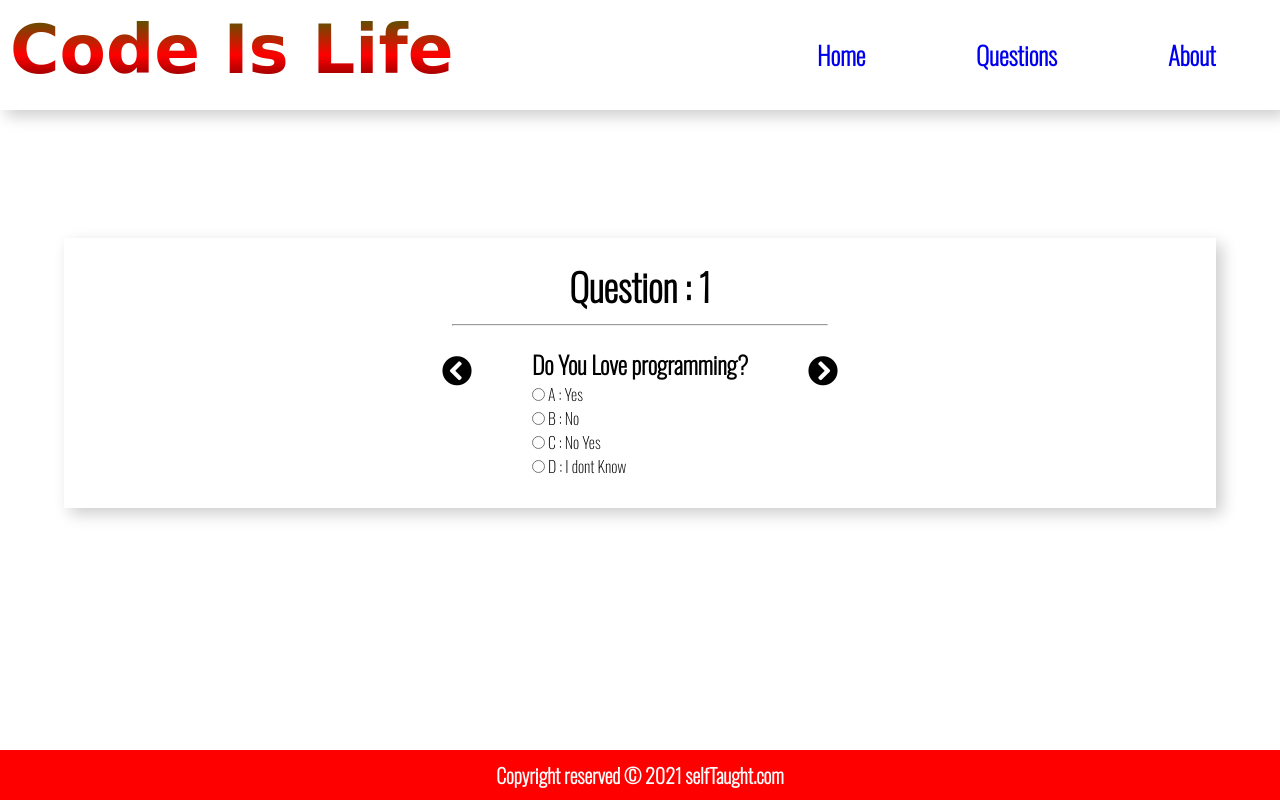
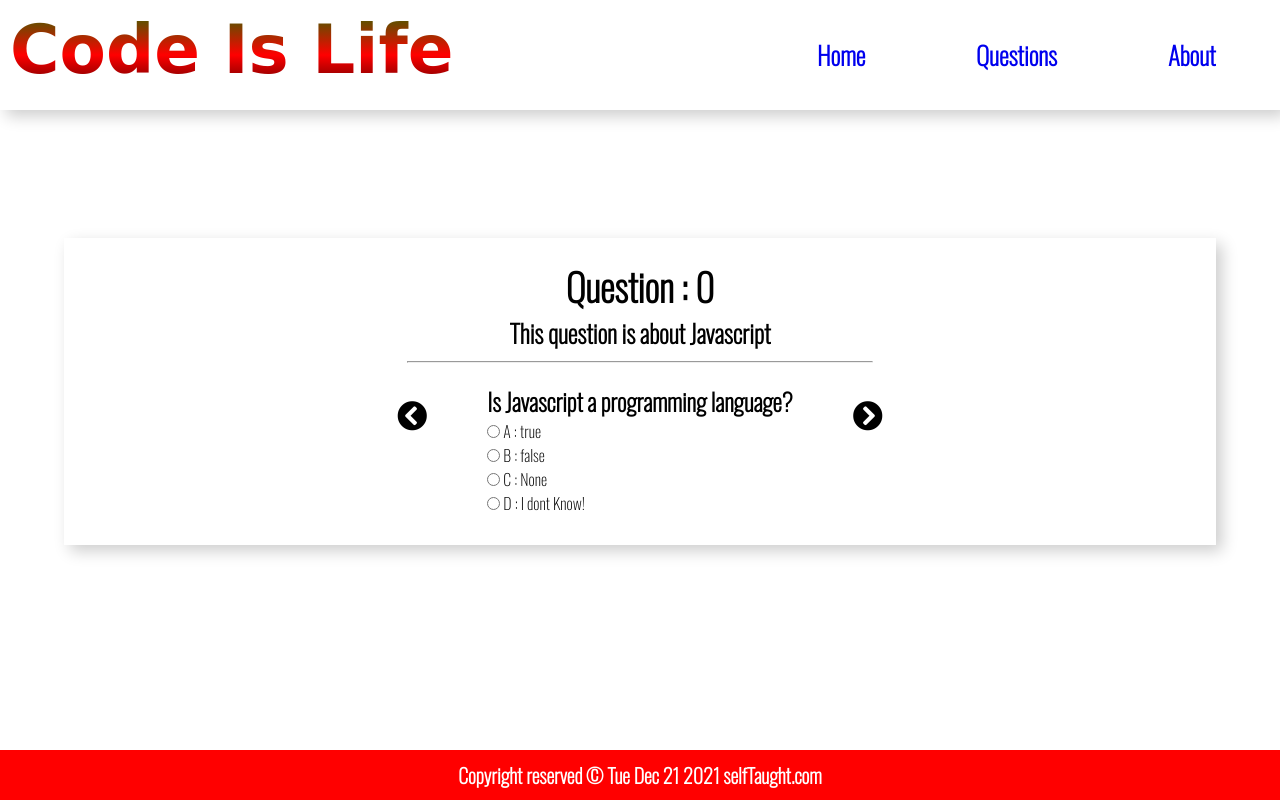
Before and after one commit to Madrine256/questions-and-answer-app, a plain HTML site: page index.html in a window 1280 px wide. Drawn offline with nearby package versions, Linux system fonts and the light colour scheme; a web font is replaced by a local one.

Commit message:
javascript functionality added

```diff
--- a/app.js
+++ b/app.js
@@ -1,12 +1,79 @@
 import {myQuestionBox} from "./qns_store/qns.js";
+const qsnTitle = document.querySelector('#qsn-title');
+const qsnABout = document.querySelector('#about');
+const radioInputs = document.querySelectorAll('input[type="radio"]');
+const labels = document.querySelectorAll('label');
+const btns = document.querySelectorAll('button');
+const questionSpanCounter = document.querySelector('#qns-counter');
+let counter = 0;
+window.addEventListener('DOMContentLoaded', ()=>{
+    dataLoading(counter);
+    questionSpanCounter.innerHTML = counter;
+    btnClick();
+    radioInputs.forEach(inputs=>{
+        inputs.checked = "";
+        inputs.onchange = (e)=>{
+            const selectedAns = e.currentTarget.value;
+        console.log(typeof selectedAns);
+        btnClick();
+        const myCurrentIncr = myQuestionBox[counter];
 
-const myQuerry = myQuestionBox.map(questionDisplay=>{
-    // return questionDisplay;
-    console.log(questionDisplay);
-    const answer = questionDisplay.answers;
-    // loop through the array answer objects
-    answer.forEach(ans=>{
-        console.log(ans)
+        if(selectedAns === myCurrentIncr.correctAns){
+            alert('u got it right');
+        }else{
+            alert('The Answer is wrong , Try Again!');
+            location.reload();
+        }
+        }
+    });
+
+});
+// finction for our data from the array object
+let dataLoading = (ourData)=>{
+    btnClick();
+    const question = myQuestionBox[ourData];
+    qsnTitle.innerHTML = question.Myqsn;
+    qsnABout.innerHTML = `This question is about ${question.qsnAbout}`;;
+    const answers = question.answers;
+    //loop through answers
+    answers.forEach(ans=>{
+        // console.log(ans);
+       labels[0].lastElementChild.innerHTML = `${Object.keys(ans)[0]} : ${ans.A}`;
+       labels[1].lastElementChild.innerHTML = `${Object.keys(ans)[1]} : ${ans.B}`;
+       labels[2].lastElementChild.innerHTML = `${Object.keys(ans)[2]} : ${ans.C}`;
+       labels[3].lastElementChild.innerHTML = `${Object.keys(ans)[3]} : ${ans.D}`;
+
+    });
+}
+//set function for the button clicks
+function btnClick(){
+    btns.forEach(btn=>{
+        btn.onclick = (e)=>{
+            const btnClass = e.currentTarget.classList;
+            // console.log(btnClass)
+            if(btnClass.contains("prev")){
+                counter--;
+                if(counter < 0){
+                    counter = myQuestionBox.length - 1;
+                }
+                questionSpanCounter.innerHTML = counter;
+                dataLoading(counter);
+            }else if(btnClass.contains("next")){
+                counter++;
+                if(counter > myQuestionBox.length-1){
+                    counter  = 0;
+                    // questionSpanCounter.innerHTML = myQuestionBox.length;
+                    // this.disabled= true;
+                }
+                questionSpanCounter.innerHTML = counter;
+
+                dataLoading(counter);
+            }
+        }
     })
-});
-console.log(myQuerry);
+}
+
+const myDate = new Date();
+const date1 = myDate.toDateString();
+const copyrightDate = document.querySelector('#date');
+copyrightDate.innerHTML = date1;
--- a/index.html
+++ b/index.html
@@ -25,29 +25,30 @@
             <div class="questions-container">
                 <div class="content">
                     <div class="counter">
-                        <h1>Question : 1</h1>
+                        <h1>Question : <span id="qns-counter">1</span></h1>
+                        <p id="about"></p>
                     </div><hr>
                         <div class="question-content">
                             <div class="question-title">
-                                <h1>Do You Love programming?</h1>
+                                <h1 id="qsn-title">Do You Love programming?</h1>
                             </div>
                             <div class="answers-container">
 
-                                <label for="answer">
-                                    <input type="radio" name="answer" id="answer" value="A">
-                                    A : Yes
+                                <label for="answerA">
+                                    <input type="radio" name="answer" id="answerA" value="A">
+                                    <span>A : Yes</span>
                                 </label><br>
-                                <label for="answer">
-                                    <input type="radio" name="answer" id="answer" value="A">
-                                    B : No
+                                <label for="answerB">
+                                    <input type="radio" name="answer" id="answerB" value="B">
+                        <span> B : No</span>
                                 </label><br>
-                                <label for="answer">
-                                    <input type="radio" name="answer" id="answer" value="A">
-                                    C : No Yes
+                                <label for="answerC">
+                                    <input type="radio" name="answer" id="answerC" value="C">
+                        <span> C : No Yes</span>
                                 </label><br>
-                                <label for="answer">
-                                    <input type="radio" name="answer" id="answer" value="A">
-                                    D : I dont Know
+                                <label for="answerD">
+                                    <input type="radio" name="answer" id="answerD" value="D">
+                        <span>D : I dont Know</span>
                                 </label><br>
                             </div>
 
--- a/qns_store/qns.js
+++ b/qns_store/qns.js
@@ -1,8 +1,8 @@
 export const myQuestionBox = [
     {
         qsnNum : 1,
-        qsnType: "Javascript",
-        Myqsn : "Is Javscript a programming language?",
+        qsnAbout: "Javascript",
+        Myqsn : "Is Javascript a programming language?",
         answers : [
             {
                 A : true,
@@ -10,11 +10,12 @@ export const myQuestionBox = [
                 C : "None",
                 D : "I dont Know!"
             }
-        ]
+        ],
+        correctAns : "A"
     },
     {
         qsnNum : 2,
-        qsnType: "Javascript",
+        qsnAbout: "Javascript",
         Myqsn : "How many basic datatypes we have in javascript?",
         answers : [
             {
@@ -23,6 +24,36 @@ export const myQuestionBox = [
                 C : 4,
                 D : 5
             }
-        ]
+        ],
+        correctAns : "D"
+    },
+    {
+        qsnNum : 3,
+        qsnAbout: "CSS",
+        Myqsn : "Is CSS a library of HTML?",
+        answers : [
+            {
+                A : "No",
+                B : "Yes",
+                C : "Not Really",
+                D : "Got no Idea"
+            }
+        ],
+        correctAns : "A"
+    },
+    {
+        qsnNum : 4,
+        qsnAbout: "HTML",
+        Myqsn : "What is HTML?",
+        answers : [
+            {
+                A : "Scripting language",
+                B : "HyperText Markup Language",
+                C : "High Transfer markup langauge ",
+                D : "None of the above"
+            }
+        ],
+        correctAns : "B"
     }
+
 ];
--- a/style.css
+++ b/style.css
@@ -91,7 +91,7 @@ button{
     outline:none;
     border: none;
     position: absolute;
-    top:40%;
+    top:50%;
 }
 .btn i{
     padding: 10px;
```
